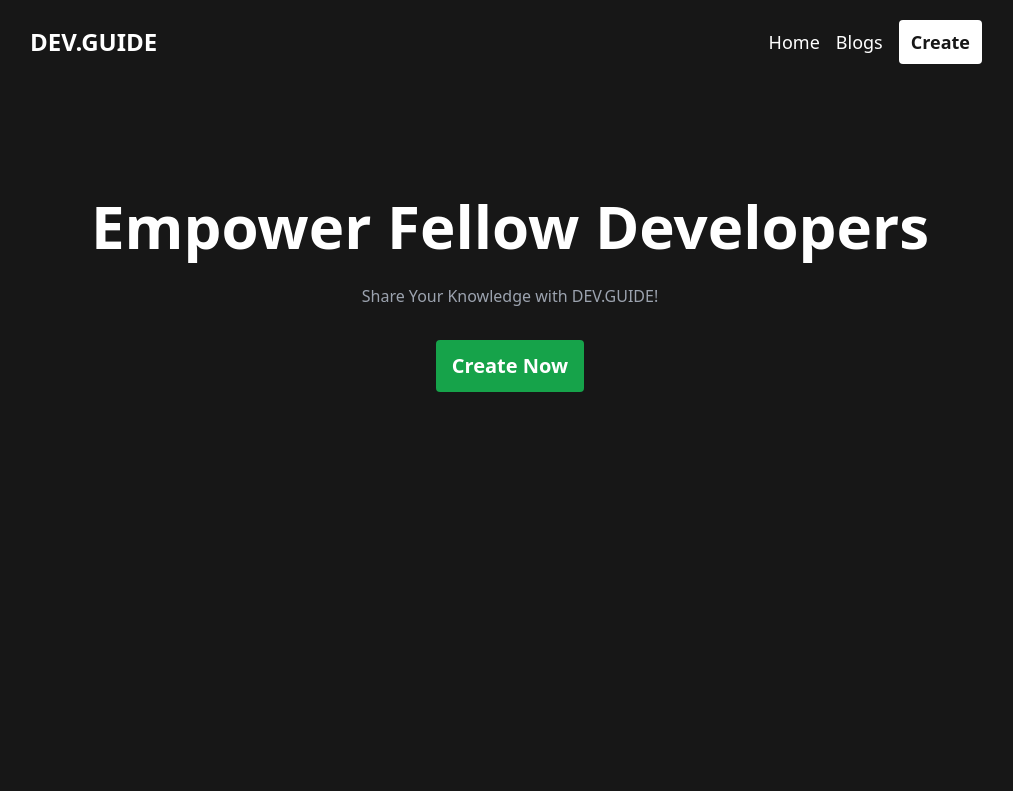
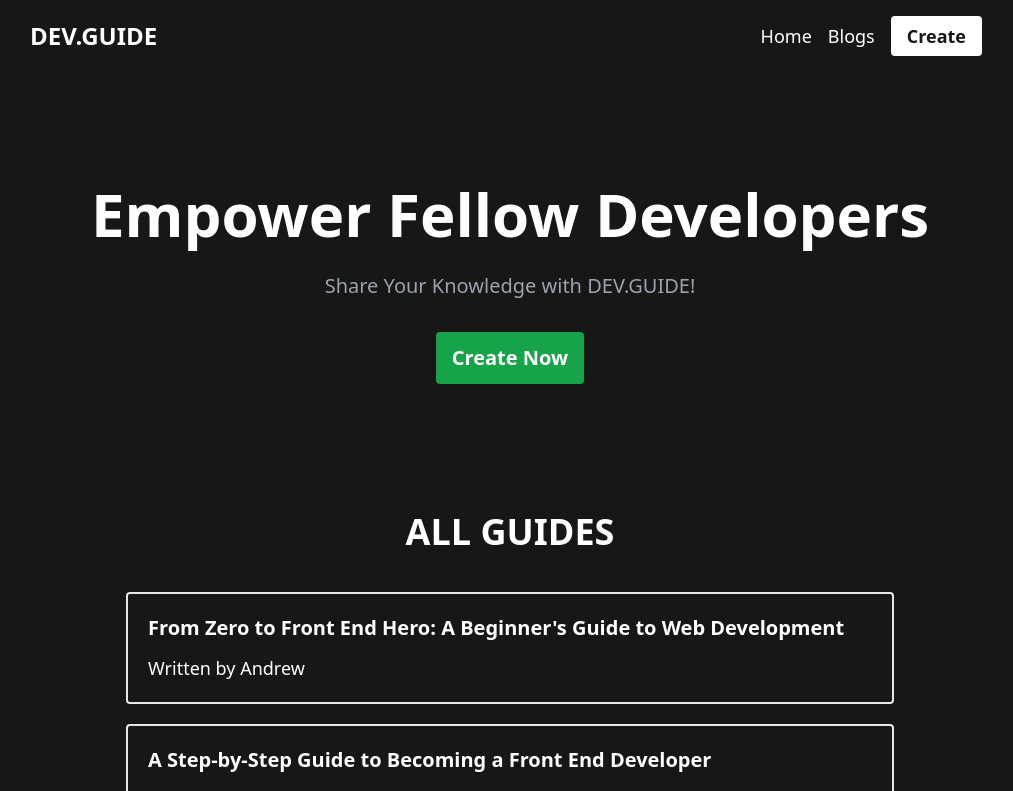
Before and after one commit to fredickandrewdimo/Dev-Guide, a React (Vite) app in the folder Dev.Guide/: page / in a window 1280 px wide. Shown: the top 791 px of the page, without its empty margins (130-1143 px from the left). Built offline with nearby package versions, Linux system fonts and the light colour scheme.

Commit message:
Sample Outputing Guides in Home

```diff
--- a/Dev.Guide/src/components/Home.jsx
+++ b/Dev.Guide/src/components/Home.jsx
@@ -1,13 +1,54 @@
+import { useState } from "react";
+
 const Home = () => {
+  const [blogs, setBlogs] = useState([
+    {
+      title:
+        "From Zero to Front End Hero: A Beginner's Guide to Web Development",
+      body: "Lorem ipsum...",
+      author: "Andrew",
+      id: 1,
+    },
+    {
+      title: "A Step-by-Step Guide to Becoming a Front End Developer",
+      body: "Lorem ipsum...",
+      author: "Andrew",
+      id: 2,
+    },
+    {
+      title:
+        "Mastering JavaScript in 2023: A Comprehensive Guide for Beginners",
+      body: "Lorem ipsum...",
+      author: "Andrew",
+      id: 3,
+    },
+  ]);
+
   return (
     <div className="flex-col text-center">
       <h1 className="text-white text-6xl font-bold">
         Empower Fellow Developers
       </h1>
-      <p className="text-gray-400 mt-7">Share Your Knowledge with DEV.GUIDE!</p>
+      <p className="text-gray-400 mt-7 text-xl">
+        Share Your Knowledge with DEV.GUIDE!
+      </p>
       <button className="text-white py-3 px-4 bg-green-600 font-bold rounded text-xl mt-8">
         Create Now
       </button>
+      <div className="mt-32">
+        <h1 className="text-4xl font-bold text-white">ALL GUIDES</h1>
+        <div className="guide-container mt-10 text-white md:w-4/5 mx-auto text-left">
+          {blogs.map((blog) => (
+            <div
+              className="guide-preview border-2 my-5 rounded p-5 hover:border-green-600 hover:cursor-pointer"
+              key={blog.id}
+            >
+              <h2 className="font-bold text-xl">{blog.title}</h2>
+              <p className="mt-3 text-lg">Written by {blog.author}</p>
+            </div>
+          ))}
+        </div>
+      </div>
     </div>
   );
 };
--- a/Dev.Guide/src/components/Navbar.jsx
+++ b/Dev.Guide/src/components/Navbar.jsx
@@ -5,15 +5,18 @@ const Navbar = () => {
     <div className="flex items-center justify-between mx-auto w-11/12 md:w-9/12 py-5">
       <h1 className="text-white font-bold text-2xl">DEV.GUIDE</h1>
       <div className="text-lg text-white">
-        <a className="mx-2" href="#">
+        <a className="mx-2" href="/">
           Home
         </a>
-        <a className="mx-2" href="#">
+        <a className="mx-2" href="/blogs">
           Blogs
         </a>
-        <button className="mx-2 py-2 px-3 rounded bg-white text-neutral-900 font-bold">
+        <a
+          href="/create"
+          className="mx-2 py-2 px-4 rounded bg-white text-neutral-900 font-bold"
+        >
           Create
-        </button>
+        </a>
       </div>
     </div>
   );
```
